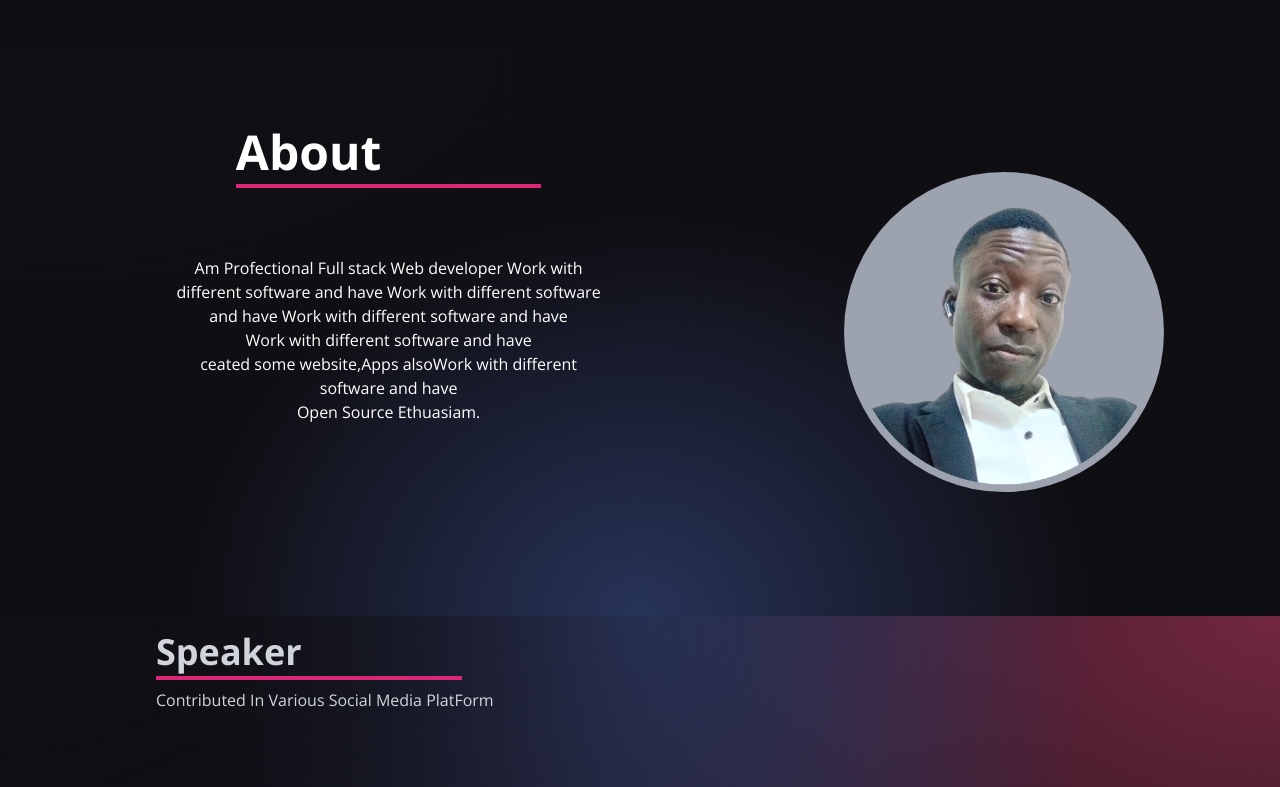
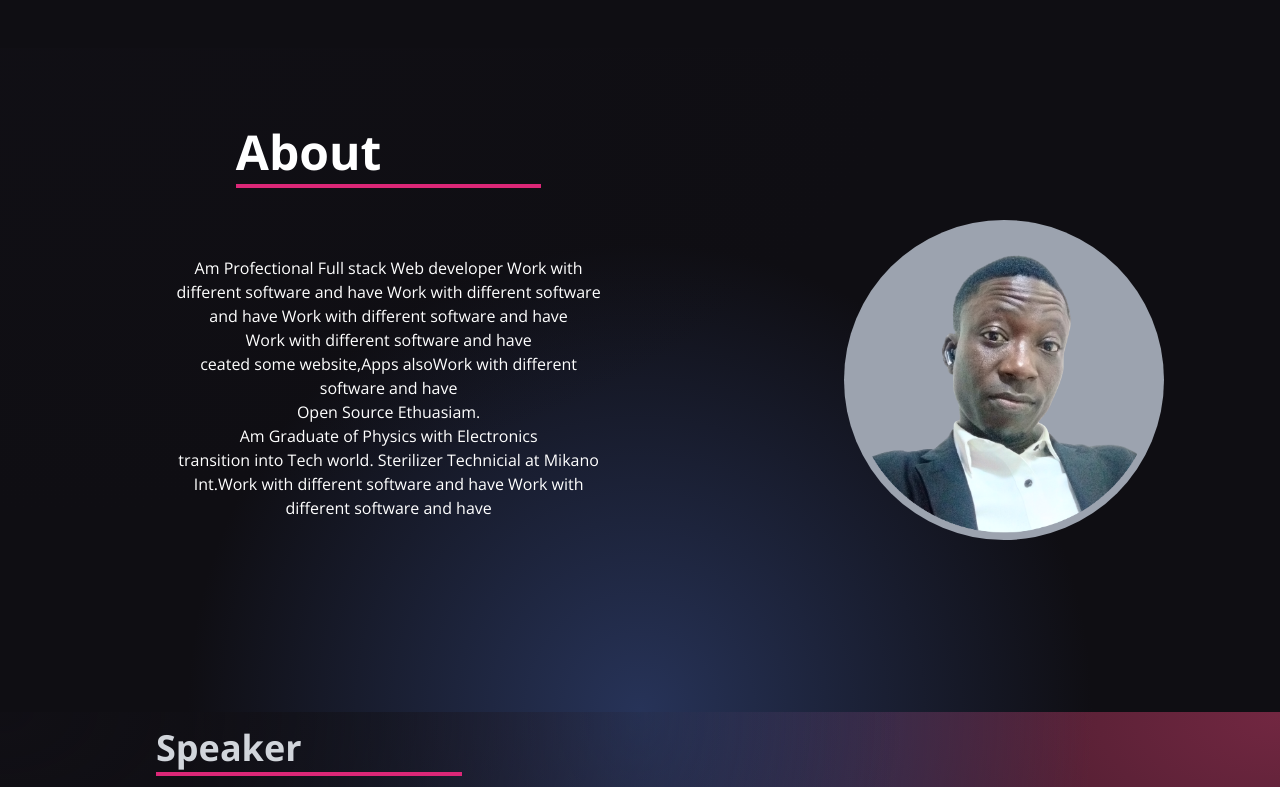
Before and after one commit to ShorunTech/Portfolio_Building, a React (Vite) app: page / in a window 1280 px wide. Shown: the part 638-1425 px from the top of the page. Built offline with nearby package versions, Linux system fonts and the light colour scheme.

Commit message:
About.jsx

```diff
--- a/src/components/About.jsx
+++ b/src/components/About.jsx
@@ -17,7 +17,9 @@ const About = () => {
          Work with different software and have
          <br />Work with different software and have  <br />ceated some website,Apps alsoWork with different software and have <br/>Open Source Ethuasiam.
             <br/>
-
+            Am Graduate of Physics with Electronics<br/>transition into Tech world.
+           Sterilizer Technicial at Mikano Int.Work with different software and have
+           Work with different software and have
 
           </p>
           </div>
```
